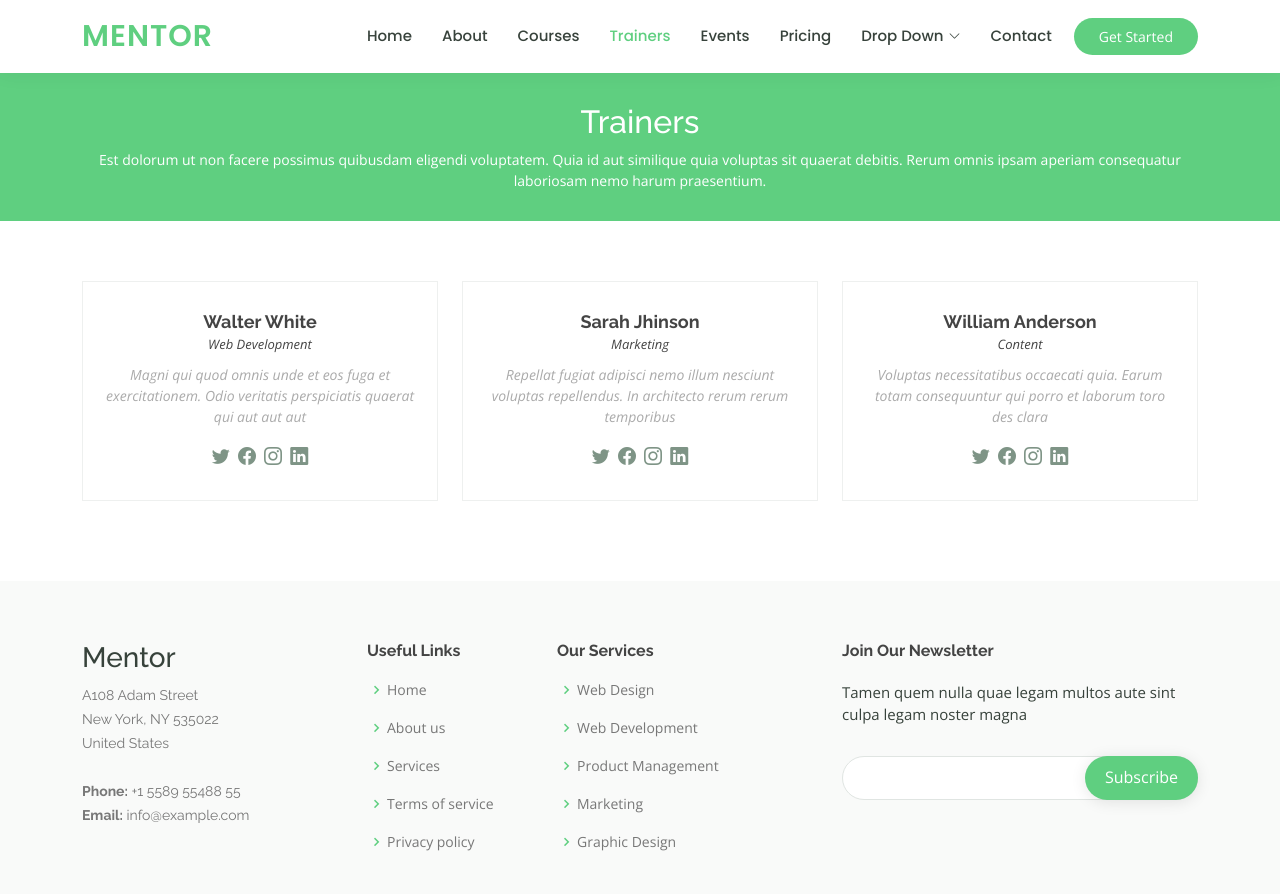
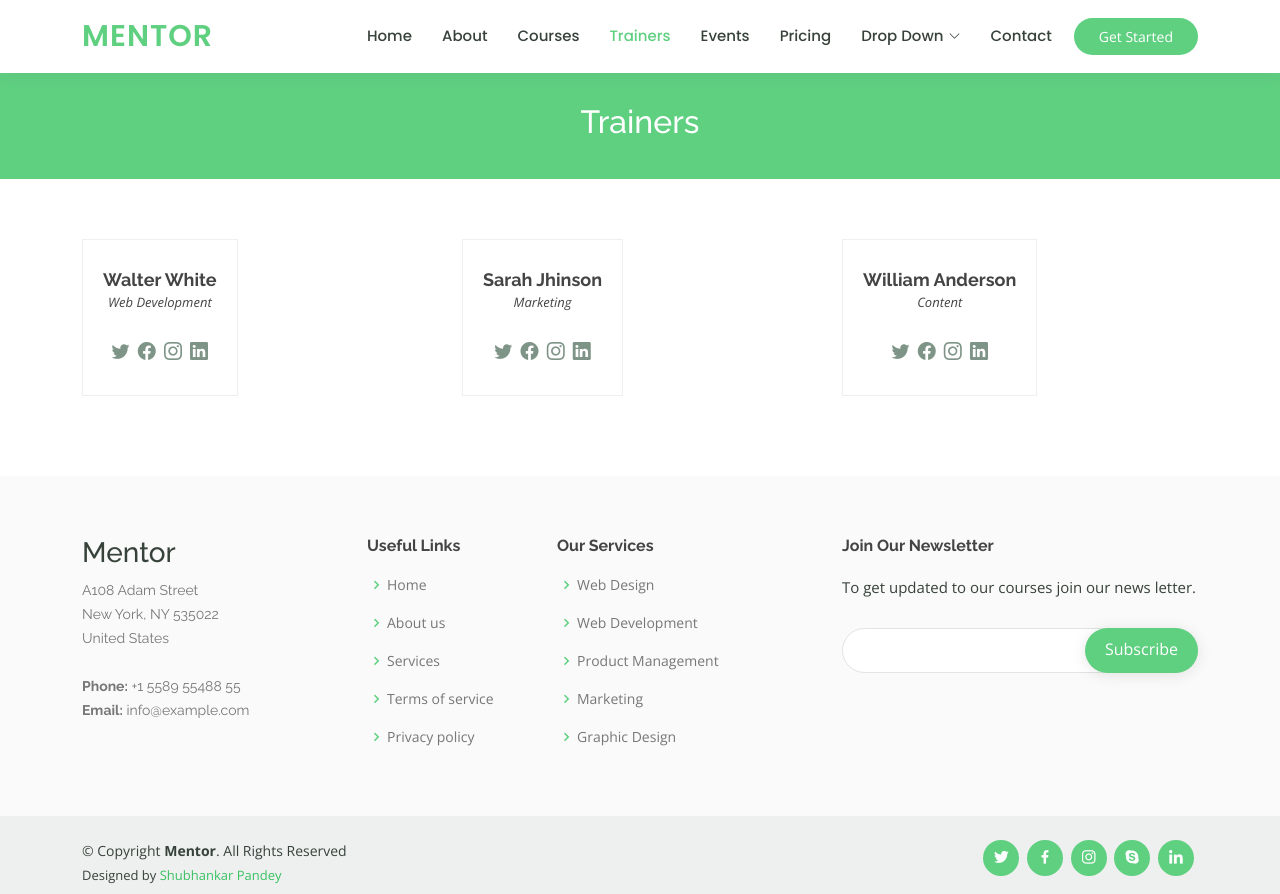
Before and after one commit to shubhp95/final_project_frt, a plain HTML site: page trainers.html in a window 1280 px wide. Shown: the top 894 px of the page. Drawn offline with nearby package versions, Linux system fonts and the light colour scheme.

Commit message:
Update trainers.html

```diff
--- a/trainers.html
+++ b/trainers.html
@@ -82,7 +82,6 @@
     <div class="breadcrumbs">
       <div class="container">
         <h2>Trainers</h2>
-        <p>Est dolorum ut non facere possimus quibusdam eligendi voluptatem. Quia id aut similique quia voluptas sit quaerat debitis. Rerum omnis ipsam aperiam consequatur laboriosam nemo harum praesentium. </p>
       </div>
     </div><!-- End Breadcrumbs -->
 
@@ -98,7 +97,7 @@
                 <h4>Walter White</h4>
                 <span>Web Development</span>
                 <p>
-                  Magni qui quod omnis unde et eos fuga et exercitationem. Odio veritatis perspiciatis quaerat qui aut aut aut
+
                 </p>
                 <div class="social">
                   <a href=""><i class="bi bi-twitter"></i></a>
@@ -117,7 +116,7 @@
                 <h4>Sarah Jhinson</h4>
                 <span>Marketing</span>
                 <p>
-                  Repellat fugiat adipisci nemo illum nesciunt voluptas repellendus. In architecto rerum rerum temporibus
+
                 </p>
                 <div class="social">
                   <a href=""><i class="bi bi-twitter"></i></a>
@@ -136,7 +135,7 @@
                 <h4>William Anderson</h4>
                 <span>Content</span>
                 <p>
-                  Voluptas necessitatibus occaecati quia. Earum totam consequuntur qui porro et laborum toro des clara
+
                 </p>
                 <div class="social">
                   <a href=""><i class="bi bi-twitter"></i></a>
@@ -197,7 +196,7 @@
 
           <div class="col-lg-4 col-md-6 footer-newsletter">
             <h4>Join Our Newsletter</h4>
-            <p>Tamen quem nulla quae legam multos aute sint culpa legam noster magna</p>
+            <p>To get updated to our courses join our news letter.</p>
             <form action="" method="post">
               <input type="email" name="email"><input type="submit" value="Subscribe">
             </form>
```
